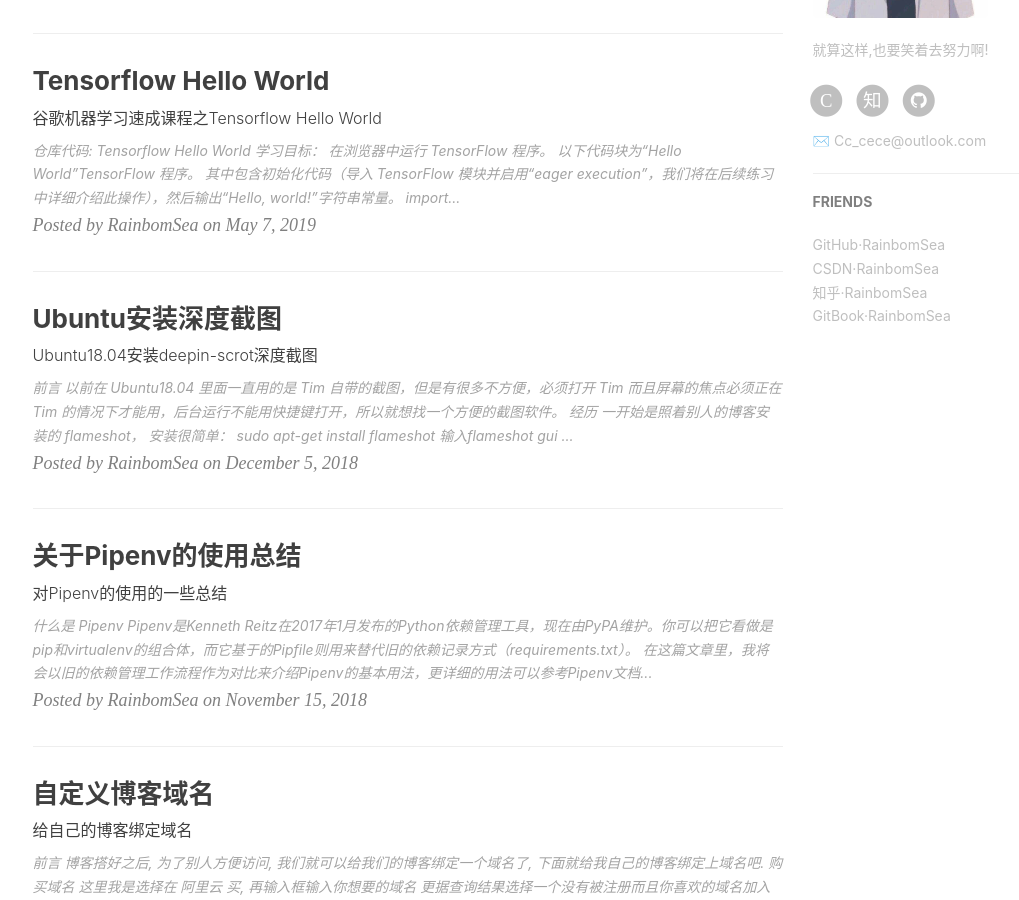
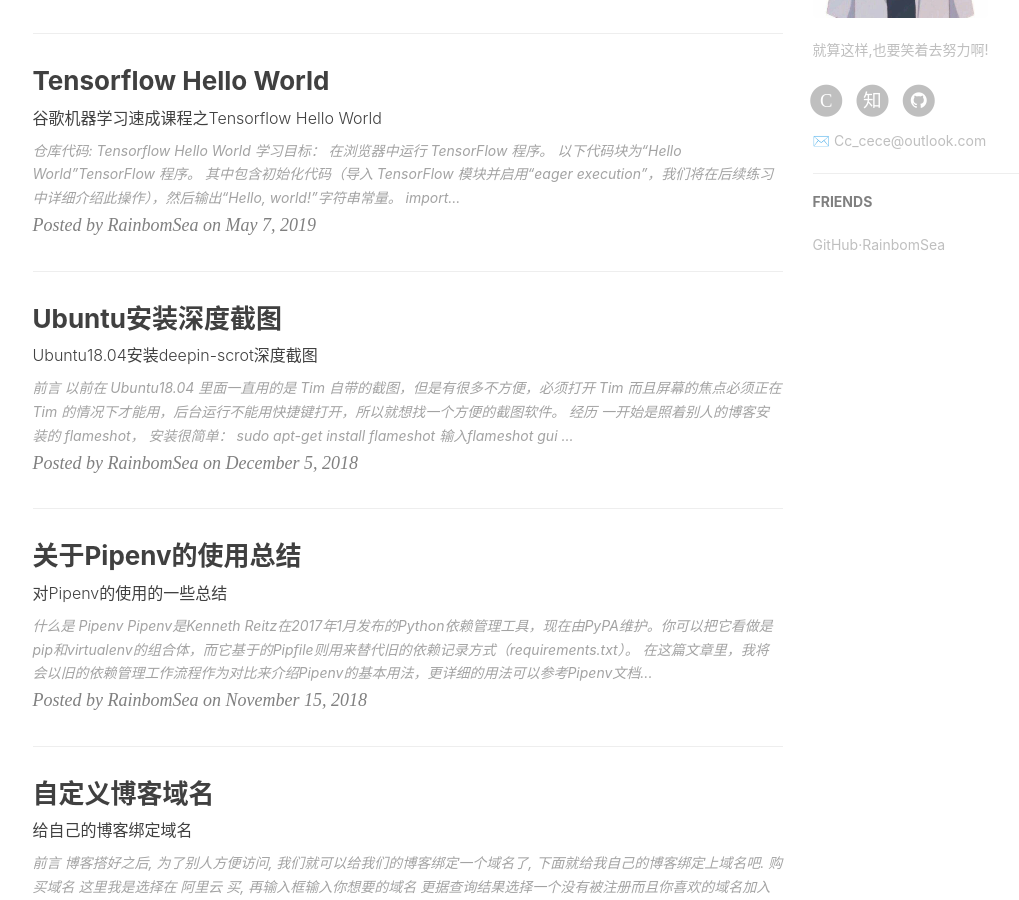
Before and after one commit to rainbomsea/rainbomsea.github.io, a Jekyll site: the page built from index.html, in a window 1280 px wide and 900 px high, scrolled down 879 px. Shown: the whole window, without its empty margins (135-1154 px from the left). Built offline with Jekyll 4.4.1, drawn with Linux system fonts in a browser that asks for light colours; nearby versions of some CDN libraries; the list of posts is cut into pages by our own code; comment, search, counter and statistics services are not loaded.

Commit message:
Update _config.yml

```diff
--- a/_config.yml
+++ b/_config.yml
@@ -90,17 +90,9 @@
 
 # Friends
 friends: [
+
     {
         title: "GitHub·RainbomSea",
         href: "http://RainbomSea.github.io"
-    },{
-        title: "CSDN·RainbomSea",
-        href: "https://blog.csdn.net/qq_39268193"
-    },{
-        title: "知乎·RainbomSea",
-        href: "https://www.zhihu.com/people/RainbomSea"
-    },{
-        title: "GitBook·RainbomSea",
-        href: "https://legacy.gitbook.com/@rainbomsea"
     }
 ]
```
